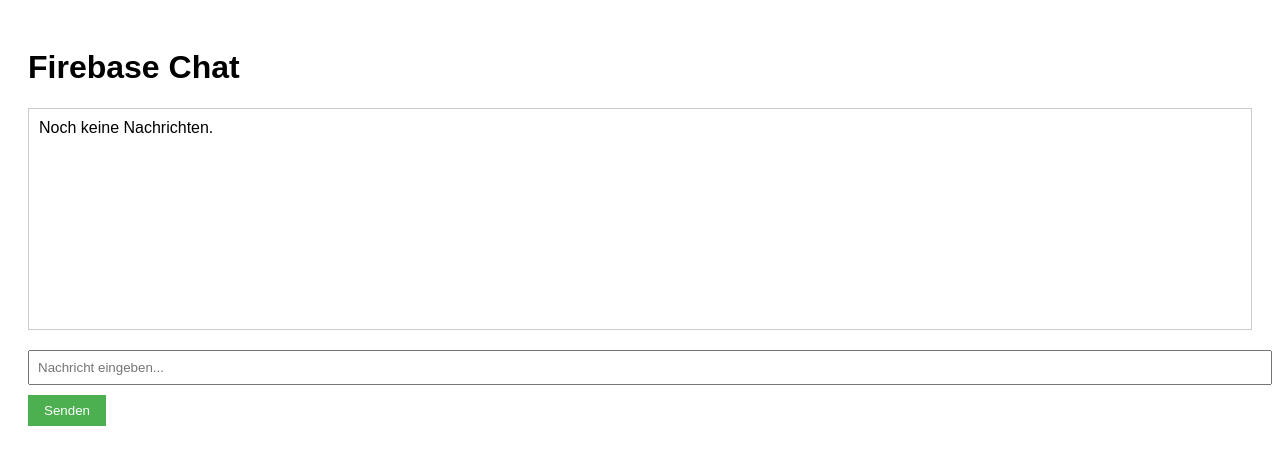
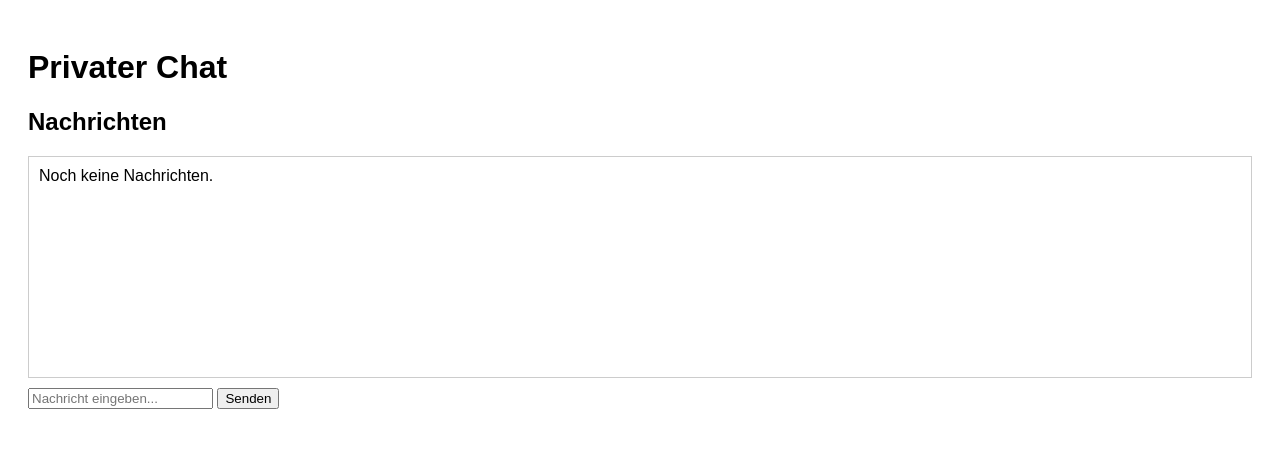
Before and after one commit to wasabicover258/chat, a plain HTML site: page chat.html in a window 1280 px wide. Drawn offline with Linux system fonts and the light colour scheme; no server answers.

Commit message:
Update chat.html

```diff
--- a/chat.html
+++ b/chat.html
@@ -3,13 +3,11 @@
 <head>
   <meta charset="UTF-8">
   <meta name="viewport" content="width=device-width, initial-scale=1.0">
-  <title>Firebase Chat</title>
+  <title>Privater Chat mit Firebase</title>
   <style>
     body { font-family: sans-serif; padding: 20px; }
+    #chat { margin-top: 20px; }
     #messages { border: 1px solid #ccc; padding: 10px; height: 200px; overflow-y: auto; white-space: pre-wrap; margin-bottom: 10px; }
-    input[type="text"] { width: 100%; padding: 8px; margin: 10px 0; }
-    button { padding: 8px 16px; background-color: #4CAF50; color: white; border: none; cursor: pointer; }
-    button:hover { background-color: #45a049; }
   </style>
 
   <!-- Firebase SDKs -->
@@ -18,11 +16,14 @@
 </head>
 <body>
 
-  <h1>Firebase Chat</h1>
+  <h1>Privater Chat</h1>
 
-  <div id="messages">Noch keine Nachrichten.</div>
-  <input type="text" id="messageInput" placeholder="Nachricht eingeben...">
-  <button onclick="sendMessage()">Senden</button>
+  <div id="chat">
+    <h2>Nachrichten</h2>
+    <div id="messages">Noch keine Nachrichten.</div>
+    <input type="text" id="messageInput" placeholder="Nachricht eingeben...">
+    <button onclick="sendMessage()">Senden</button>
+  </div>
 
   <script>
     // Firebase-Konfiguration
```
